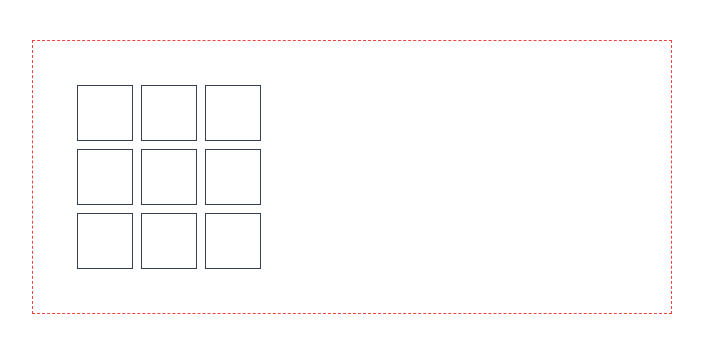
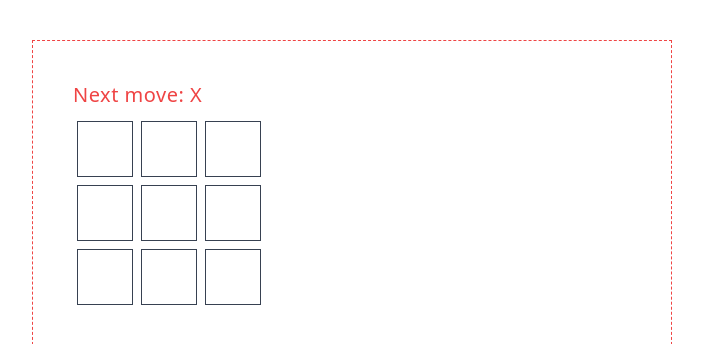
Before and after one commit to MehediMubin/tic-tac-toe, a React (Vite) app: page / in a window 1280 px wide. Shown: the top 344 px of the page, without its empty margins (288-991 px from the left). Built offline with nearby package versions, Linux system fonts and the light colour scheme.

Commit message:
implemented conditional rendering based on playing state

```diff
--- a/src/components/Board.jsx
+++ b/src/components/Board.jsx
@@ -1,11 +1,16 @@
 import { useState } from "react";
+import calculateWinner from "../utils/calculateWinner";
 import Square from "./Square";
 const Board = () => {
    const [isX, setIsX] = useState(true);
    const [squares, setSquares] = useState(Array(9).fill(null));
 
+   const winner = calculateWinner(squares);
+
    const handleClick = (idx) => {
-      if (squares[idx]) return;
+      if (squares[idx] || winner) {
+         return;
+      }
       const newSquare = [...squares];
       if (isX) {
          newSquare[idx] = "X";
@@ -18,6 +23,16 @@ const Board = () => {
 
    return (
       <>
+         {winner ? (
+            <h1 className="text-xl mb-2 text-red-500 tracking-wide">
+               Winner is {winner}
+            </h1>
+         ) : (
+            <h1 className="text-xl mb-2 text-red-500 tracking-wide">{`Next move: ${
+               isX ? "X" : "O"
+            }`}</h1>
+         )}
+
          <div className="flex">
             <Square value={squares[0]} handleClick={() => handleClick(0)} />
             <Square value={squares[1]} handleClick={() => handleClick(1)} />
--- a/src/utils/calculateWinner.js
+++ b/src/utils/calculateWinner.js
@@ -18,8 +18,7 @@ export default function calculateWinner(squares) {
          squares[a] === squares[c]
       ) {
          return squares[a];
-      } else {
-         return null;
       }
    }
+   return null;
 }
```
